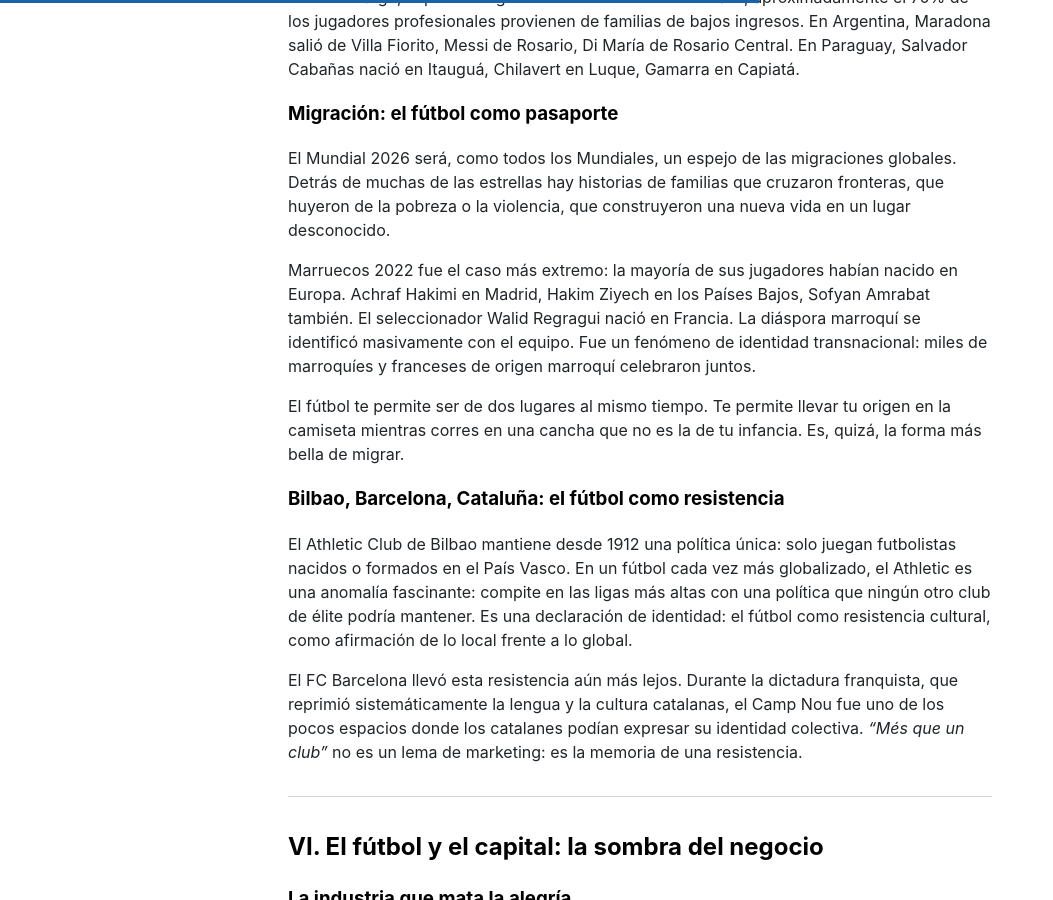
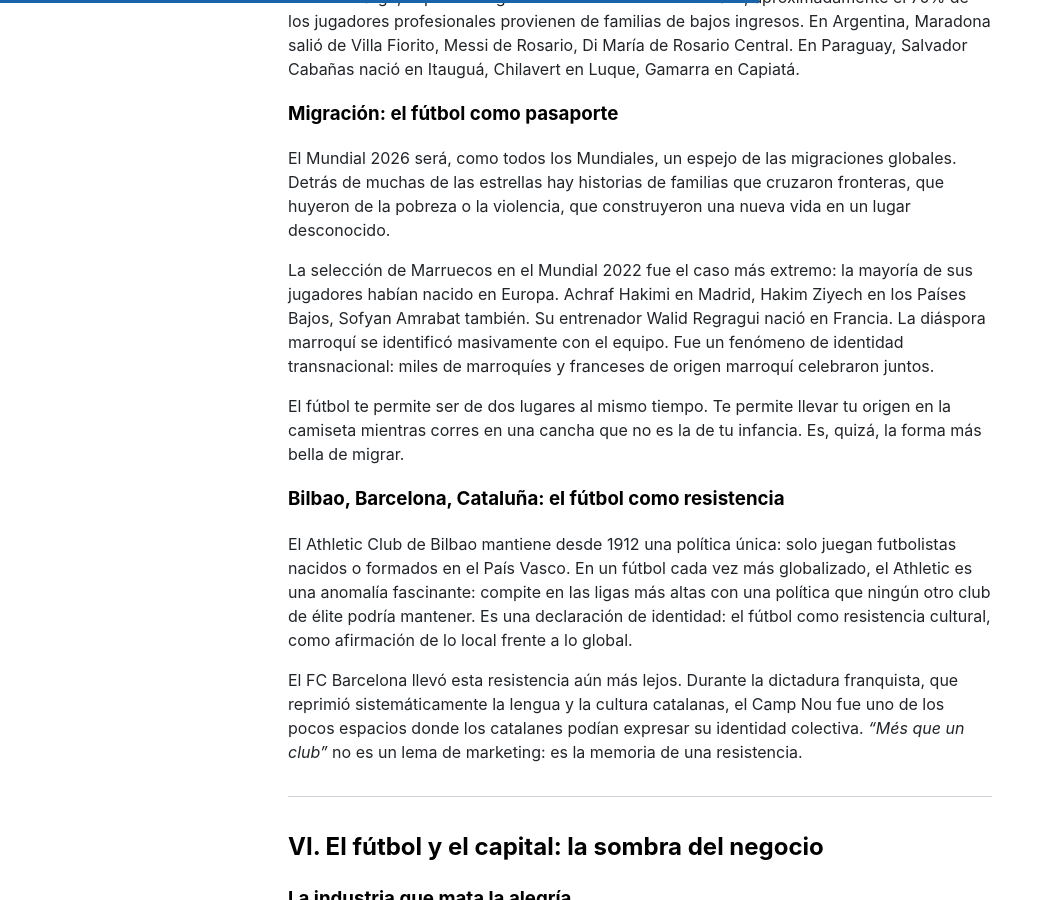
Before and after one commit to miravosqueinteresante/muchotexto.net, a Jekyll site: the page built from _posts/2026-06-10-que-es-realmente-el-futbol.md, in a window 1280 px wide and 900 px high, scrolled down 9430 px. Shown: the whole window, without its empty margins (0-1053 px from the left). Built offline with Jekyll 4.4.1, drawn with Linux system fonts in a browser that asks for light colours; nearby versions of some CDN libraries; comment, search, counter and statistics services are not loaded.

Commit message:
📝 Clarifico 'Marruecos 2022' → 'La selección de Marruecos en el Mundial 2022' y 'seleccionador' → 'entrenador'

```diff
--- a/_posts/2026-06-10-que-es-realmente-el-futbol.md
+++ b/_posts/2026-06-10-que-es-realmente-el-futbol.md
@@ -174,7 +174,7 @@
 
 El Mundial 2026 será, como todos los Mundiales, un espejo de las migraciones globales. Detrás de muchas de las estrellas hay historias de familias que cruzaron fronteras, que huyeron de la pobreza o la violencia, que construyeron una nueva vida en un lugar desconocido.
 
-Marruecos 2022 fue el caso más extremo: la mayoría de sus jugadores habían nacido en Europa. Achraf Hakimi en Madrid, Hakim Ziyech en los Países Bajos, Sofyan Amrabat también. El seleccionador Walid Regragui nació en Francia. La diáspora marroquí se identificó masivamente con el equipo. Fue un fenómeno de identidad transnacional: miles de marroquíes y franceses de origen marroquí celebraron juntos.
+La selección de Marruecos en el Mundial 2022 fue el caso más extremo: la mayoría de sus jugadores habían nacido en Europa. Achraf Hakimi en Madrid, Hakim Ziyech en los Países Bajos, Sofyan Amrabat también. Su entrenador Walid Regragui nació en Francia. La diáspora marroquí se identificó masivamente con el equipo. Fue un fenómeno de identidad transnacional: miles de marroquíes y franceses de origen marroquí celebraron juntos.
 
 El fútbol te permite ser de dos lugares al mismo tiempo. Te permite llevar tu origen en la camiseta mientras corres en una cancha que no es la de tu infancia. Es, quizá, la forma más bella de migrar.
 
```
